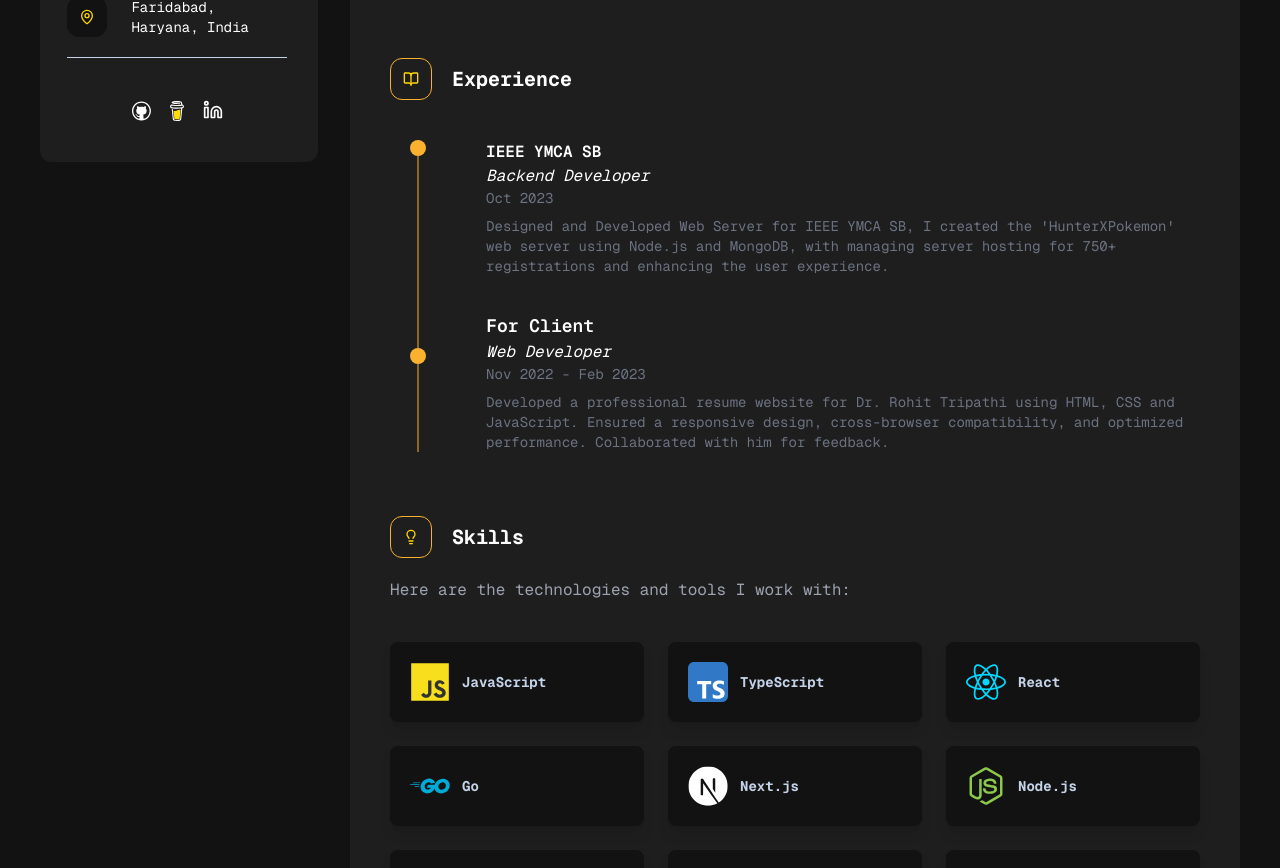
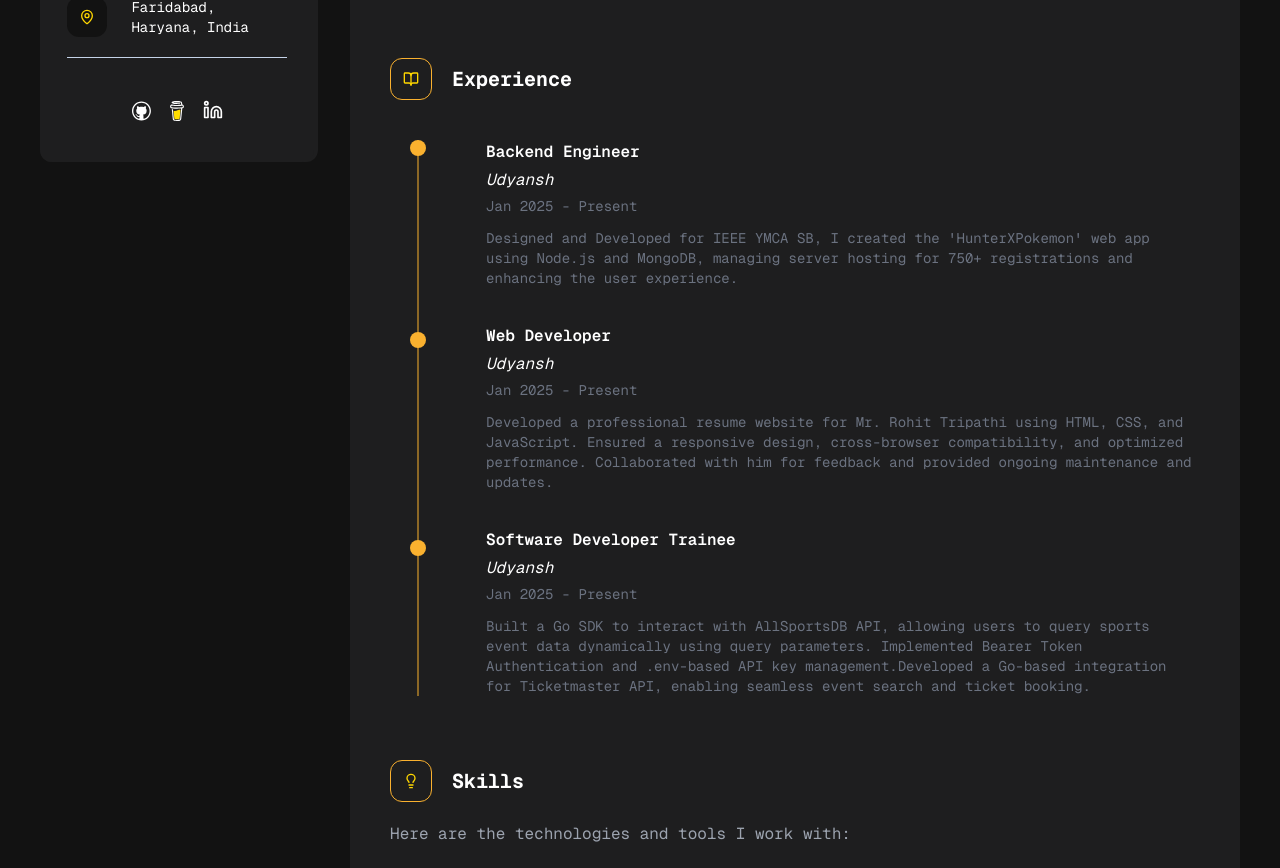
Before and after one commit to nishujangra/Portfolio, a React (Vite) app: page /resume in a window 1280 px wide. Shown: the part 562-1430 px from the top of the page. Built offline with nearby package versions, Linux system fonts and the light colour scheme.

Commit message:
experience added

```diff
--- a/src/data/experience.ts
+++ b/src/data/experience.ts
@@ -14,6 +14,13 @@ const workExperience = [
         className: "md:col-span-2", // change to md:col-span-2
         thumbnail: "/exp2.svg",
     },
+    {
+        id: 3,
+        title: "Software Developer Trainee",
+        desc: "Built a Go SDK to interact with AllSportsDB API, allowing users to query sports event data dynamically using query parameters. Implemented Bearer Token Authentication and .env-based API key management.Developed a Go-based integration for Ticketmaster API, enabling seamless event search and ticket booking.",
+        className: "md:col-span-2",
+        thumbnail: "/exp3.svg",
+    }
 ]
 
 export default workExperience;
--- a/src/pages/Resume/container/Experience.tsx
+++ b/src/pages/Resume/container/Experience.tsx
@@ -1,3 +1,4 @@
+import workExperience from "@/data/experience";
 import { BookOpen } from "lucide-react"
 
 const Experience = () => {
@@ -17,27 +18,26 @@ const Experience = () => {
                 <div className="relative left-5">
                     <div className="absolute left-2 transform -translate-x-1/2 h-full w-[1px] bg-gold"></div>
                     <div className="h-4 w-4 rounded-full bg-gold"></div>
+
+                    <div className="h-4 w-4 rounded-full bg-gold mt-44"></div>
                     <div className="h-4 w-4 rounded-full bg-gold mt-48"></div>
                 </div>
 
                 <div className="ml-20 flex flex-col gap-9">
-                    <div className="">
-                        <h3 className="text-md font-semibold">IEEE YMCA SB</h3>
-                        <p className="italic text-md">Backend Developer</p>
-                        <p className="text-gray-500 text-sm">Oct 2023</p>
-                        <p className="text-gray-500 mt-2 text-sm">
-                            Designed and Developed Web Server for IEEE YMCA SB, I created the 'HunterXPokemon' web server using Node.js and MongoDB, with managing server hosting for 750+ registrations and enhancing the user experience.
-                        </p>
-                    </div>
-
-                    <div className="">
-                        <h3 className="text-lg font-semibold">For Client</h3>
-                        <p className="italic text-md">Web Developer</p>
-                        <p className="text-gray-500 text-sm">Nov 2022 - Feb 2023</p>
-                        <p className="text-gray-500 mt-2 text-sm">
-                            Developed a professional resume website for Dr. Rohit Tripathi using HTML, CSS and JavaScript. Ensured a responsive design, cross-browser compatibility, and optimized performance. Collaborated with him for feedback.
-                        </p>
-                    </div>
+                    {workExperience.map((exp) => (
+                        <div key={exp.id} className="flex gap-1 flex-col">
+                            <h3 className="text-md font-semibold">
+                                {exp.title}
+                            </h3>
+                            <p className="italic text-md">
+                                Udyansh
+                            </p>
+                            <p className="text-gray-500 text-sm">Jan 2025 - Present</p>
+                            <p className="text-gray-500 mt-2 text-sm">
+                                {exp.desc}
+                            </p>
+                        </div>
+                    ))}
                 </div>
             </div>
         </div>
```
